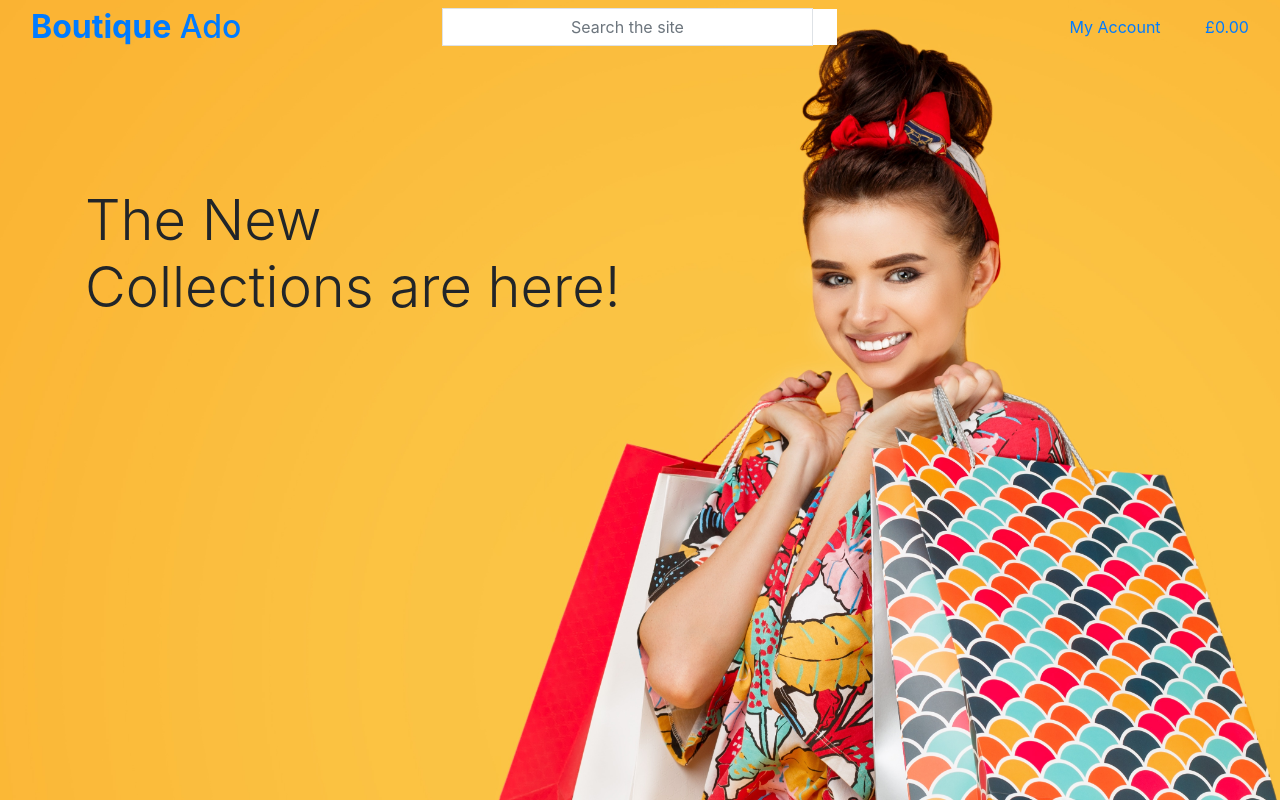
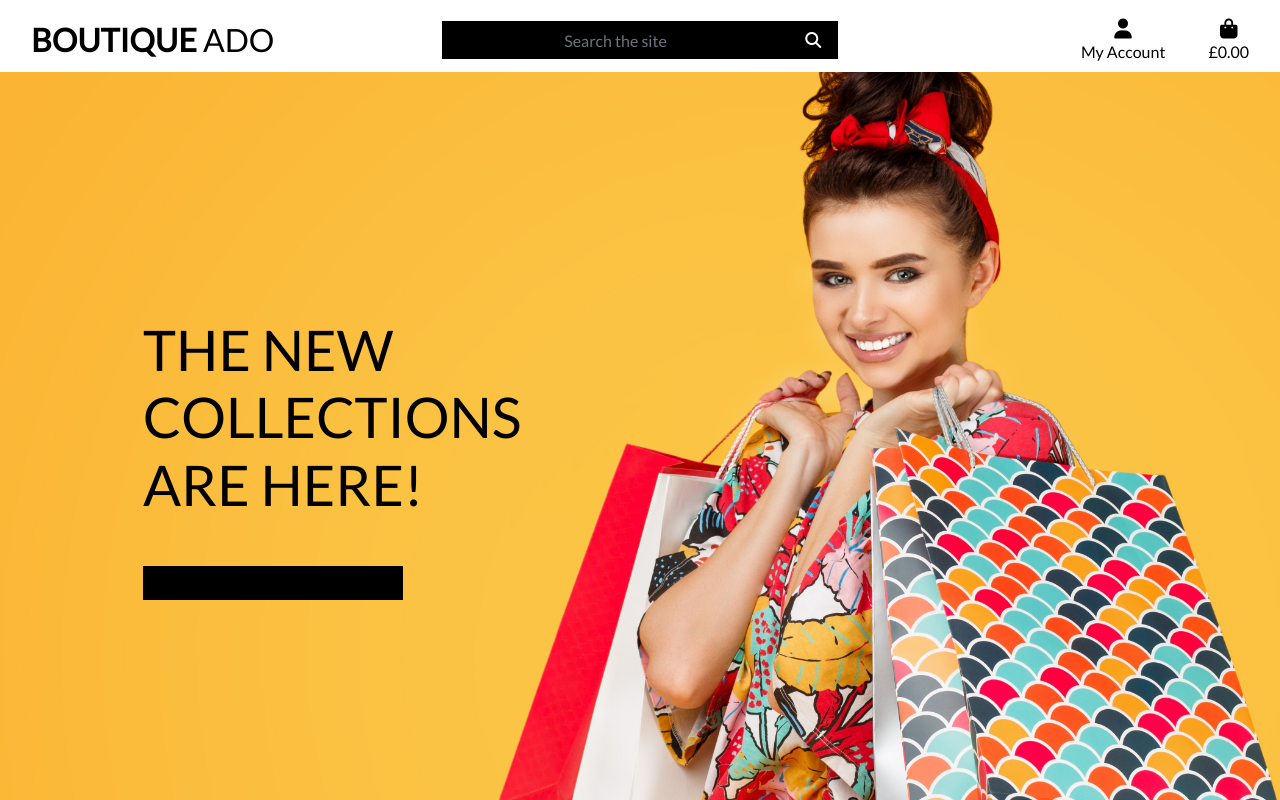
Before and after one commit to GazzaJ/CI-Boutique-Ado, a Django app: page / in a window 1280 px wide. Run offline with Django 3.2, Linux system fonts and the light colour scheme; some libraries are stand-ins or nearby versions.

Commit message:
Complete Home page header and add css styling

```diff
--- a/boutique_ado/urls.py
+++ b/boutique_ado/urls.py
@@ -15,9 +15,11 @@
 """
 from django.contrib import admin
 from django.urls import path, include
+from django.conf import settings
+from django.conf.urls.static import static
 
 urlpatterns = [
     path('admin/', admin.site.urls),
     path('accounts/', include('allauth.urls')),
     path('', include('home.urls'))
-]
+] + static(settings.MEDIA_URL, document_root=settings.MEDIA_ROOT)
--- a/static/css/base.css
+++ b/static/css/base.css
@@ -9,3 +9,73 @@
     color: #555;
     font-family: 'Lato', sans-serif;
 }
+
+/* from Bulma */
+.icon {
+    align-items: center;
+    display: inline-flex;
+    justify-content: center;
+    height: 1.5rem;
+    width: 1.5rem;
+}
+
+.logo-font {
+    text-transform: uppercase;
+}
+
+.main-logo-link {
+    width: fit-content;
+}
+
+.shop-now-button {
+    background: black;
+    color: white;
+    min-width: 260px;
+}
+
+.btn-black {
+    background: black;
+    color: white;
+}
+
+.shop-now-button:hover,
+.shop-now-button:active,
+.shop-now-button:focus,
+.btn-black:hover,
+.btn-black:active,
+.btn-black:focus {
+    background: #222;
+    color: white;
+}
+
+.text-black {
+    color: #000 !important;
+}
+
+.border-black {
+    border: 1px solid black !important;
+}
+
+/* -------------------------------- Media Queries */
+
+/* Slightly larger container on xl screens */
+@media (min-width: 1200px) {
+  .container {
+    max-width: 80%;
+  }
+}
+
+/* fixed top navbar only on medium and up */
+@media (min-width: 992px) {
+    .fixed-top-desktop-only {
+        position: fixed;
+        top: 0;
+        right: 0;
+        left: 0;
+        z-index: 1030;
+    }
+
+    .header-container {
+        padding-top: 164px;
+    }
+}
--- a/templates/base.html
+++ b/templates/base.html
@@ -4,27 +4,29 @@
 <html lang="en">
 <head>
     {% block meta %}
-    <meta charset="UTF-8">
-    <meta name="viewport" content="width=device-width, initial-scale=1.0">
-    <meta http-equiv="X-UA-Compatible" content="ie=edge">
-    <meta name="Description" content="Enter your description here"/>
+        <meta charset="UTF-8">
+        <meta name="viewport" content="width=device-width, initial-scale=1.0">
+        <meta http-equiv="X-UA-Compatible" content="ie=edge">
+        <meta name="Description" content="Enter your description here"/>
     {% endblock %}
 
     {% block extra_meta %}
     {% endblock %}
 
     {% block corecss %}
-    <link rel="stylesheet" href="static/css/base.css">
-    <link rel="stylesheet" href="https://maxcdn.bootstrapcdn.com/bootstrap/4.0.0/css/bootstrap.min.css" integrity="sha384-Gn5384xqQ1aoWXA+058RXPxPg6fy4IWvTNh0E263XmFcJlSAwiGgFAW/dAiS6JXm" crossorigin="anonymous">
+        <link rel="stylesheet" href="https://cdn.jsdelivr.net/npm/bootstrap@4.6.0/dist/css/bootstrap.min.css" integrity="sha384-B0vP5xmATw1+K9KRQjQERJvTumQW0nPEzvF6L/Z6nronJ3oUOFUFpCjEUQouq2+l" crossorigin="anonymous">
+        <link rel="stylesheet" href="https://fonts.googleapis.com/css?family=Lato&display=swap">
+        <link rel="stylesheet" href="{% static 'css/base.css' %}">
     {% endblock %}
 
     {% block extra_css %}
     {% endblock %}
 
     {% block corejs %}
+        <script src="https://kit.fontawesome.com/5120aaaf74.js" crossorigin="anonymous"></script>
         <script src="https://code.jquery.com/jquery-3.6.0.min.js" integrity="sha256-/xUj+3OJU5yExlq6GSYGSHk7tPXikynS7ogEvDej/m4=" crossorigin="anonymous"></script>
-        <script src="https://cdnjs.cloudflare.com/ajax/libs/popper.js/1.12.9/umd/popper.min.js" integrity="sha384-ApNbgh9B+Y1QKtv3Rn7W3mgPxhU9K/ScQsAP7hUibX39j7fakFPskvXusvfa0b4Q" crossorigin="anonymous"></script>
-        <script src="https://maxcdn.bootstrapcdn.com/bootstrap/4.0.0/js/bootstrap.min.js" integrity="sha384-JZR6Spejh4U02d8jOt6vLEHfe/JQGiRRSQQxSfFWpi1MquVdAyjUar5+76PVCmYl" crossorigin="anonymous"></script>
+        <script src="https://cdn.jsdelivr.net/npm/popper.js@1.16.1/dist/umd/popper.min.js" integrity="sha384-9/reFTGAW83EW2RDu2S0VKaIzap3H66lZH81PoYlFhbGU+6BZp6G7niu735Sk7lN" crossorigin="anonymous"></script>
+        <script src="https://cdn.jsdelivr.net/npm/bootstrap@4.6.0/dist/js/bootstrap.min.js" integrity="sha384-+YQ4JLhjyBLPDQt//I+STsc9iw4uQqACwlvpslubQzn4u2UU2UFM80nGisd026JF" crossorigin="anonymous"></script>
     {% endblock %}
 
     {% block extra_js %}
@@ -34,7 +36,7 @@
 </head>
 <body>
     <header class="header container-fluid fixed-top">
-        <div class="row">
+        <div id="topnav" class="row bg-white pt-lg-2 d-none d-lg-flex">
             <!-- Home Page Link -->
             <div class="col-12 col-lg-4 my-auto py-1 py-lg-0 text-center text-lg-left">
                 <a href="{% url 'home' %}" class="nav-link main-logo-link">
```
Also changed, not shown: boutique_ado/settings.py (+7 -0 lines).
